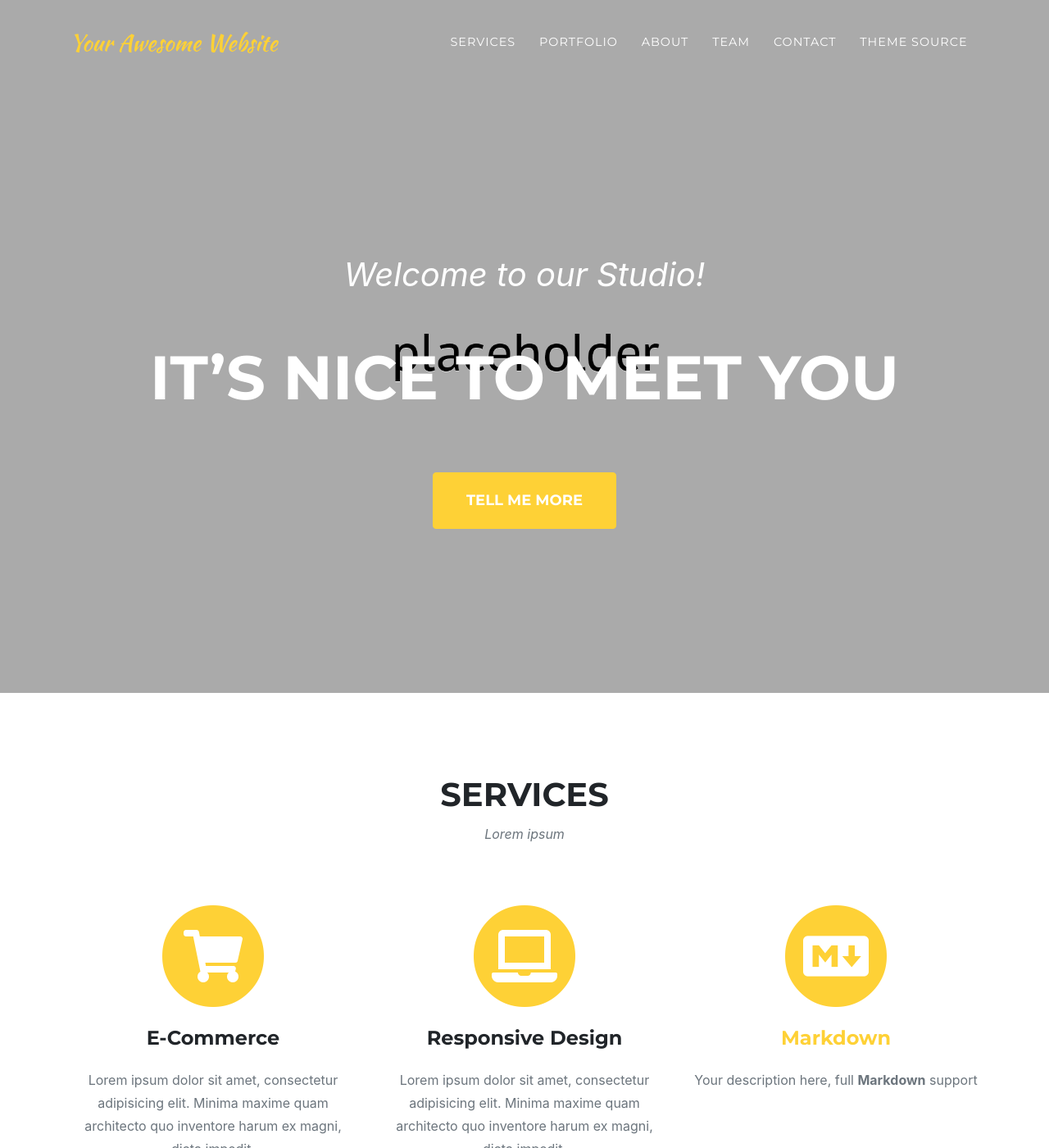
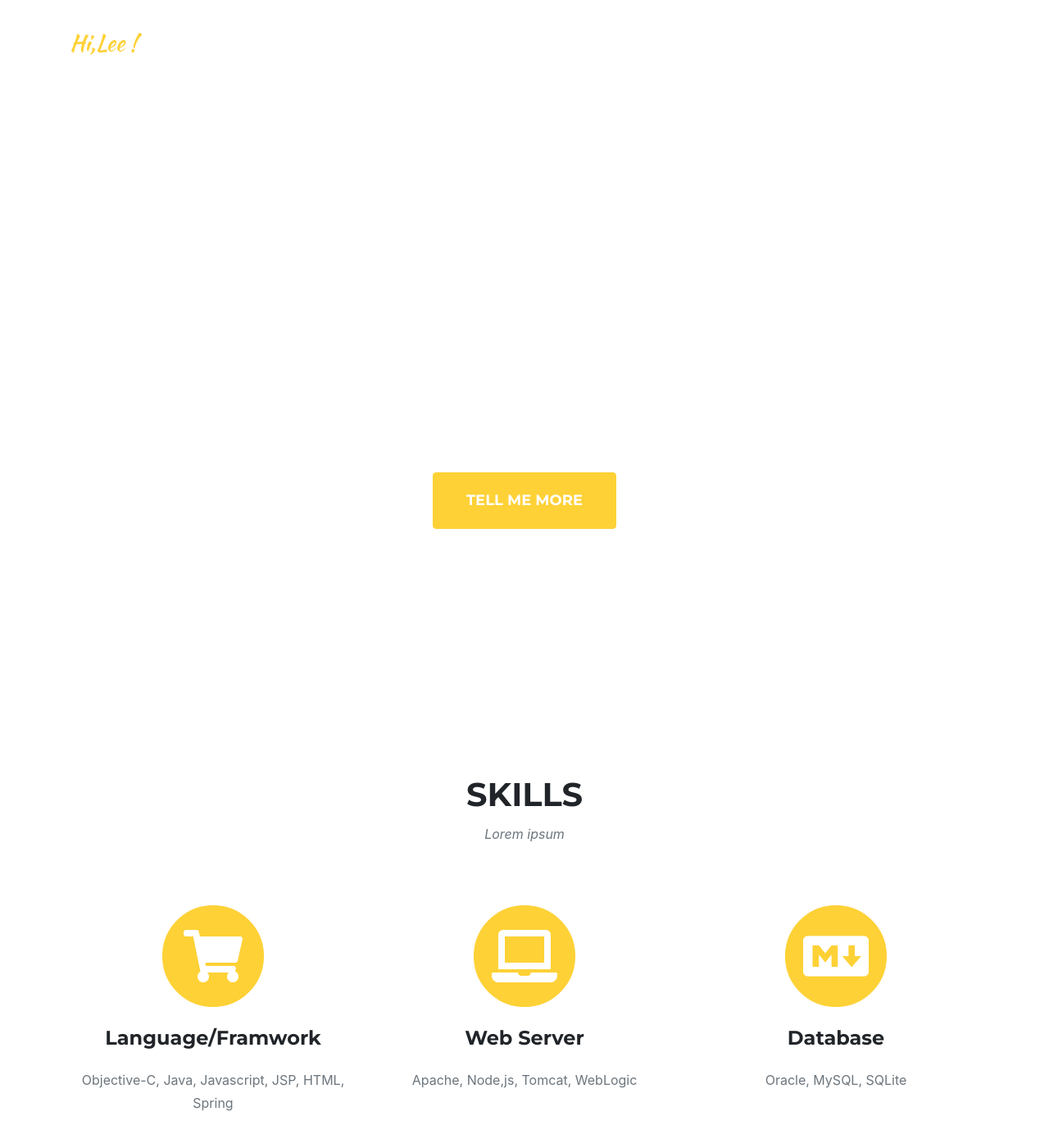
Before and after one commit to lhi0822/lhi0822.github.io, a Jekyll site: the page built from index.md, in a window 1280 px wide and 1400 px high. Shown: the whole window at 82% size. Built offline with Jekyll 4.4.1, drawn with Linux system fonts in a browser that asks for light colours; some web fonts are replaced; some of the changed text lies outside the part shown.

Commit message:
Theme changed

```diff
--- a/_config.yml
+++ b/_config.yml
@@ -16,10 +16,10 @@ theme: jekyll-agency
 url    : "" # the base hostname & protocol for your site, e.g. http://example.com
 baseurl: "" # the subpath of your site, e.g. /blog
 
-title      : Your Awesome Website
-email      : your-email@example.com #this is also the email contact forms will go to
+title      : Hi,Lee !
+email      : bell4912@naver.com #this is also the email contact forms will go to
 description: "Site description"
-author     : Your Name
+author     : 이혜인
 # logo:     #optional, defaults to site title
   # path: assets\img\clients\creative-market.jpg
   # height: 60 #height in px, defaults to 52px
--- a/_data/navigation.yml
+++ b/_data/navigation.yml
@@ -1,18 +1,21 @@
 nav:
-  - title: "Services"
+  - title: "About"
     section: services
 
-  - title: "Portfolio"
+  - title: "Career"
+    section: timeline
+
+  - title: "Skills"
+    section: services
+
+  - title: "Projects"
     section: portfolio
 
-  - title: "About"
-    section: timeline
-
-  - title: "Team"
-    section: team
+  #- title: "Team"
+  #  section: team
 
   - title: "Contact"
     section: contact
 
-  - title: "Theme Source"
-    url: https://github.com/raviriley/agency-jekyll-theme/
+  #- title: "Theme Source"
+  #  url: https://github.com/raviriley/agency-jekyll-theme/
--- a/_data/sitetext.yml
+++ b/_data/sitetext.yml
@@ -1,140 +1,59 @@
 header:
-    title: Welcome to our Studio!
-    text: It's Nice To Meet You
+    title: 안녕하세요!
+    text: iOS Developer
     button: Tell Me More
     buttonlink: "#services"
 
 services:
-    title: "Services"
+    title: "Skills"
     text: "Lorem ipsum"
     section: services
     list:
-      - title: "E-Commerce"
-        desc: "Lorem ipsum dolor sit amet, consectetur adipisicing elit. Minima maxime quam architecto quo inventore harum ex magni, dicta impedit."
+      - title: "Language/Framwork"
+        desc: "Objective-C, Java, Javascript, JSP, HTML, Spring"
         icon: fas fa-shopping-cart #find more at https://fontawesome.com/icons
-      - title: "Responsive Design"
-        desc: "Lorem ipsum dolor sit amet, consectetur adipisicing elit. Minima maxime quam architecto quo inventore harum ex magni, dicta impedit."
+      - title: "Web Server"
+        desc: "Apache, Node,js, Tomcat, WebLogic"
         icon: fas fa-laptop
-      - title: "[Markdown](https://en.wikipedia.org/wiki/Markdown)"
-        desc: "Your description here, full **Markdown** support"
+      - title: "Database"
+        desc: "Oracle, MySQL, SQLite"
         icon: fab fa-markdown
 
 portfolio:
-    title: "Portfolio"
-    text: "Lorem ipsum dolor sit amet consectetur."
+    title: "Projects"
+    text: "아래 이미지를 클릭하면 상세 내용을 확인할 수 있습니다."
     section: portfolio
     closebutton: "Close Project"
 
 
 timeline:
-    title: "About"
-    text: "Lorem ipsum timeline"
+    title: "Career"
+    text: "경력사항입니다."
     section: timeline
     events:
-      - title: "Our Humble Beginnings"
-        year: "2009-2011"
-        desc: "Lorem ipsum dolor sit amet, consectetur adipisicing elit. Sunt ut voluptatum eius sapiente, totam reiciendis temporibus qui quibusdam, recusandae sit vero unde, sed, incidunt et ea quo dolore laudantium consectetur!"
+      - title: "디비밸리(주) 입사"
+        year: "2015-"
+        desc: "개발2본부 / 모바일팀 / iOS 개발"
         image: assets/img/timeline/1.jpg
         alt:
         align: left
-      - title: "An Agency is Born"
-        year: "March 2011"
-        desc: "Lorem ipsum dolor sit amet, consectetur adipisicing elit. Sunt ut voluptatum eius sapiente, totam reiciendis temporibus qui quibusdam, recusandae sit vero unde, sed, incidunt et ea quo dolore laudantium consectetur!"
-        image: assets/img/timeline/2.jpg
-        alt:
-        align: right
-      - title: "Jekyll Theme is created"
-        year: "2019"
-        desc: "Ravi Riley converted Agency, a Bootstrap-based theme, into a Jekyll theme. The Jekyll theme can be installed as a Ruby gem, or remotely. For more information, visit the documentation."
-        image: assets/img/timeline/3.jpg
-        alt: image alt text
-        #align: #default is left
-      - title: "Title"
-        year: "2009-2011"
-        desc: "Your description here, **Markdown** is fully supported."
-        image: assets/img/timeline/4.jpg
-        alt:
-        align: right
-    end: "Be Part <br> of Our <br> Story!"
+        end: "끝날때까지 끝난게아니다."
 
 about:
     title: "About Us"
     text: "our story"
     section: about
 
-clients:
-    section: clients
-    max-height: 100px
-    horizontal-scrolling: "" #"yes/no"
-    list:
-      - title: "envato"
-        url: https://github.com/raviriley/agency-jekyll-theme
-        logo: assets/img/clients/envato.jpg
-      - title: "designmodo"
-        url: https://github.com/raviriley/agency-jekyll-theme
-        logo: assets/img/clients/designmodo.jpg
-      - title: "themeforest"
-        url: https://github.com/raviriley/agency-jekyll-theme
-        logo: assets/img/clients/themeforest.jpg
-      - title: "Creative Market"
-        url: https://github.com/raviriley/agency-jekyll-theme
-        logo: assets/img/clients/creative-market.jpg
 
 team:
-    title: "OUR AMAZING TEAM"
-    text: "Lorem ipsum dolor sit amet consectetur."
-    subtext: Lorem ipsum dolor sit amet, consectetur adipisicing elit. Aut eaque, laboriosam veritatis, quos non quis ad perspiciatis, totam corporis ea, alias ut unde. **Markdown** supported.
+    title: "Contact"
+    text: "아래의 방법으로 연락해주세요."
     section: team
     people:
-      - name: "Kay Garland"
-        role: "Lead Designer"
-        image: assets/img/team/500x500.jpg
-        social:
-          - url: https://twitter.com
-            icon: fab fa-twitter
-          - url: https://facebook.com
-            icon: fab fa-facebook-f
-          - url: https://linkedin.com
-            icon: fab fa-linkedin-in
-      - name: "Larry Parker"
-        role: "Lead Marketer"
-        image: assets/img/team/2.jpg
-        social:
-          - url: https://twitter.com
-            icon: fab fa-twitter
-          - url: https://facebook.com
-            icon: fab fa-facebook-f
-          - url: https://linkedin.com
-            icon: fab fa-linkedin-in
-      - name: "Diana Perterson"
-        role: "Lead Developer"
-        image: assets/img/team/500x500.jpg
-        social:
-          - url: https://twitter.com
-            icon: fab fa-twitter
-          - url: https://facebook.com
-            icon: fab fa-facebook-f
-          - url: https://linkedin.com
-            icon: fab fa-linkedin-in
-
-contact:
-    title: "Contact Us"
-    text: "Lorem ipsum or call 123456789"
-    section: contact
-
-footer:
-    legal: "Privacy Policy"
-    social:
-      - url: https://twitter.com
-        icon: "fab fa-twitter"
-      - url: https://facebook.com
-        icon: "fab fa-facebook-f"
-      - url: https://linkedin.com
-        icon: "fab fa-linkedin-in"
-      - url: https://github.com/raviriley/agency-jekyll-theme
-        icon: "fab fa-github"
-      - url: https://instagram.com
-        icon: "fab fa-instagram"
+      - name: "E-Mail"
+        role: "bell4912@naver.com"
+      - name: "Phone"
+        role: "010.939.7822"
 
 
 # {{ site.data.sitetext.ex.ex | markdownify | default: example }}
--- a/_data/style.yml
+++ b/_data/style.yml
@@ -4,8 +4,8 @@
 #black: "#000"
 
 #Image Customization
-header-image: "../img/header.png"
-contact-image: "../img/contact.png"
+header-image: ""
+contact-image: ""
 
 #Font Awesome icon for portfolio grid when an item is hovered over
 #portfolio-icon: fas fa-expand-arrows-alt fa-3x #default: fas fa-plus fa-3x
```
Also changed, not shown: 1 other file.
